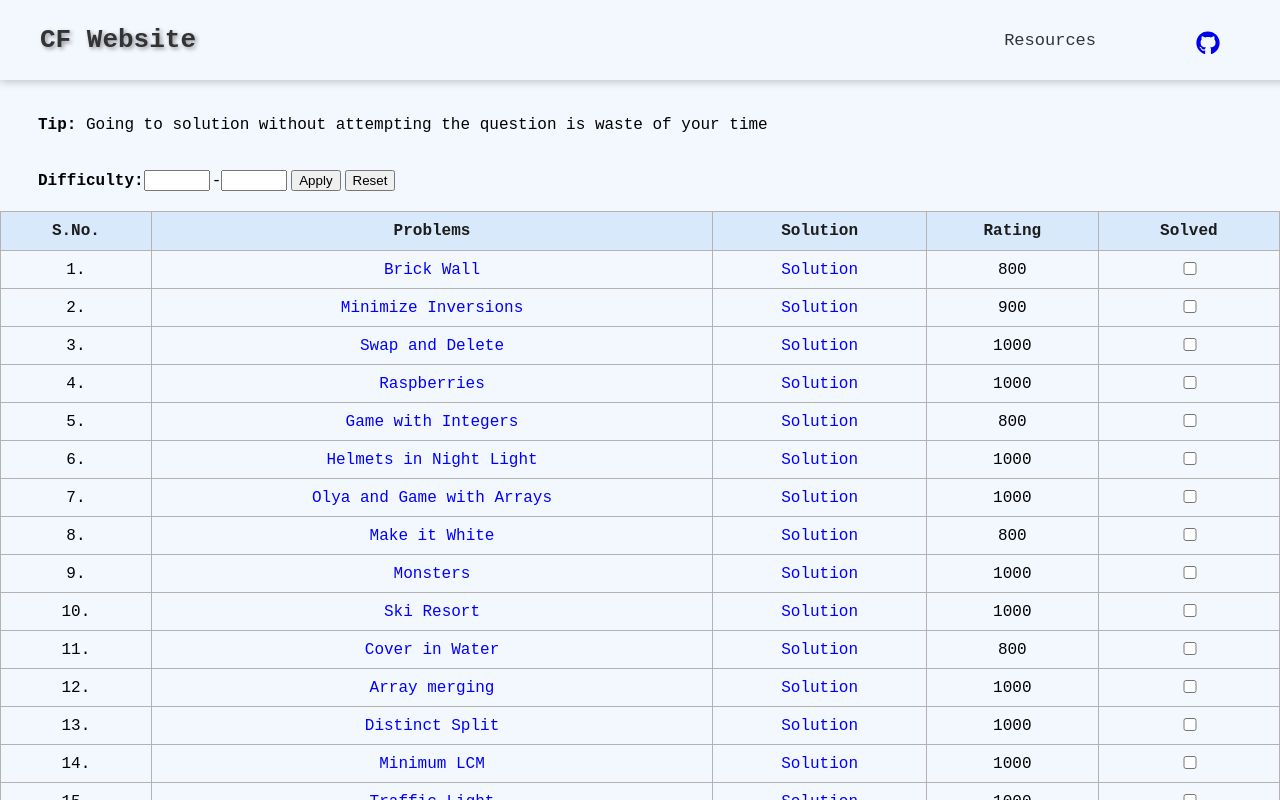
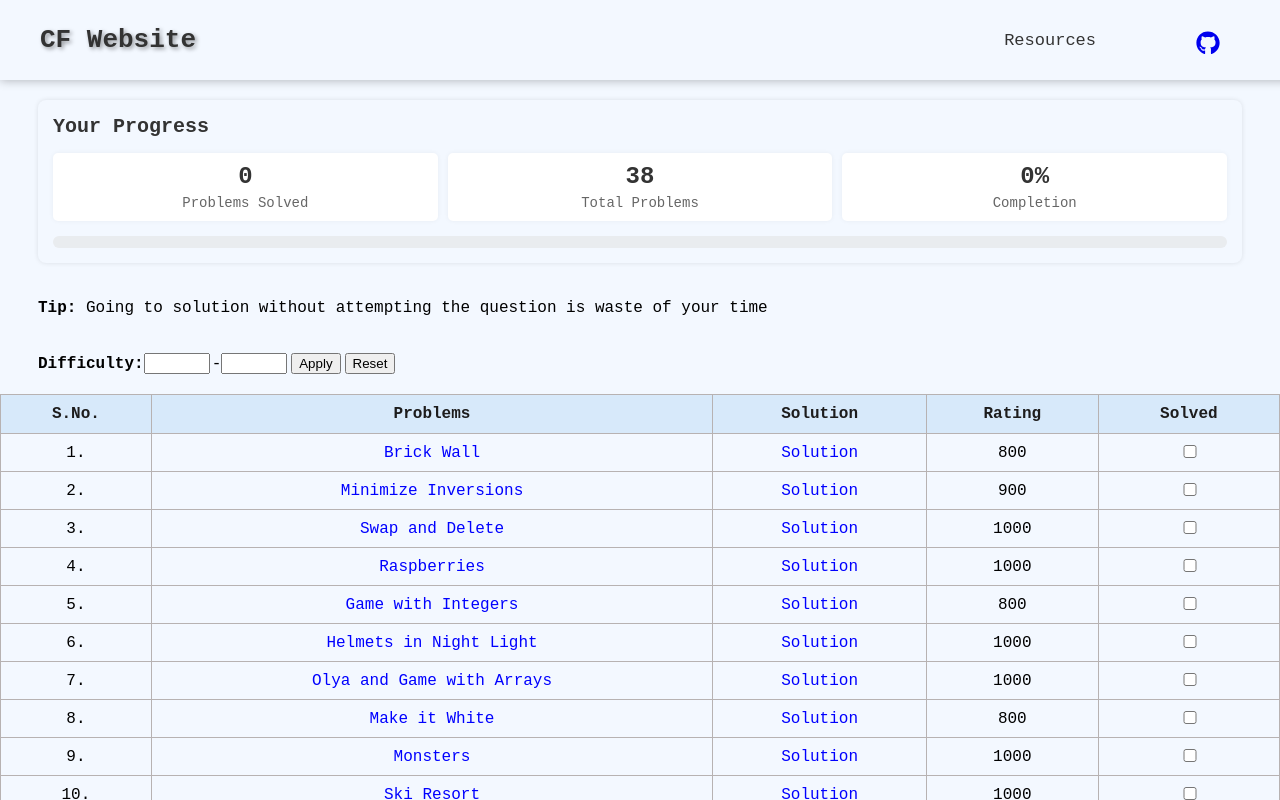
Before and after one commit to Alokzh/CF-Website, a React (Vite) app: page / in a window 1280 px wide. Shown: the top 800 px of the page. Built offline with nearby package versions, Linux system fonts and the light colour scheme.

Commit message:
Implement progress tracking

```diff
--- a/src/App.css
+++ b/src/App.css
@@ -148,13 +148,79 @@ input {
 
 @media screen and (max-width: 768px) {
   .navbar .logo {
-      margin-left: 4px;
+    margin-left: 4px;
   }
 
   .navbar .links {
-      margin-left: 18px;
+    margin-left: 18px;
   }
   .footer {
-      min-width: 420px;
+    min-width: 420px;
   }
 }
+
+.progress-dashboard {
+  background: rgb(243, 248, 255);
+  margin: 0 38px 20px 38px;
+  padding: 15px;
+  border-radius: 8px;
+  box-shadow: 0 0 5px rgba(0, 0, 0, 0.1);
+}
+
+.progress-dashboard h2 {
+  font-size: 20px;
+  margin-top: 0;
+  margin-bottom: 15px;
+  color: #333;
+}
+
+.stats-container {
+  display: flex;
+  justify-content: space-between;
+  margin-bottom: 15px;
+}
+
+.stat-box {
+  flex: 1;
+  padding: 10px;
+  text-align: center;
+  background: white;
+  margin: 0 5px;
+  border-radius: 5px;
+  box-shadow: 0 0 5px rgba(0, 0, 0, 0.05);
+}
+
+.stat-box:first-child {
+  margin-left: 0;
+}
+
+.stat-box:last-child {
+  margin-right: 0;
+}
+
+.stat-value {
+  font-size: 24px;
+  font-weight: bold;
+  color: #333;
+}
+
+.stat-label {
+  font-size: 14px;
+  color: #666;
+  margin-top: 5px;
+}
+
+.progress-bar-container {
+  width: 100%;
+  height: 12px;
+  background: #e9ecef;
+  border-radius: 6px;
+  overflow: hidden;
+}
+
+.progress-bar {
+  height: 100%;
+  background: linear-gradient(90deg, #51cf66, #339af0);
+  border-radius: 6px;
+  transition: width 0.3s ease;
+}
--- a/src/pages/Home.tsx
+++ b/src/pages/Home.tsx
@@ -15,6 +15,11 @@ const Home: React.FC = () => {
   const [maxRating, setMaxrating] = useState<number>();
   const [filterApllied, setFilterApplied] = useState<boolean>(false);
   const [currentPage, setCurrentPage] = useState<number>(1);
+  const [progressStats, setProgressStats] = useState({
+    total: 0,
+    solved: 0,
+    percentage: 0,
+  });
   const problemsPerPage: number = 20;
 
   useEffect(() => {
@@ -25,30 +30,47 @@ const Home: React.FC = () => {
 
     fetch("/db.json")
       .then((res) => res.json())
-            .then((data) => setProblems(data))
+      .then((data) => {
+        setProblems(data);
+        updateProgressStats(
+          data,
+          savedSolvedProblems ? JSON.parse(savedSolvedProblems) : []
+        );
+      })
       .catch((error) => console.error("Error fetching problems:", error));
   }, []);
 
+  const updateProgressStats = (allProblems: Problem[], solved: number[]) => {
+    const total = allProblems.length;
+    const solvedCount = solved.length;
+    const percentage = total > 0 ? Math.round((solvedCount / total) * 100) : 0;
+
+    setProgressStats({
+      total,
+      solved: solvedCount,
+      percentage,
+    });
+  };
+
   const handleCheckbox = (id: number) => {
     const index = solvedProblems.indexOf(id);
+    let updatedSolvedProblems;
+
     if (index === -1) {
-            const updatedSolvedProblems = [...solvedProblems, id];
+      updatedSolvedProblems = [...solvedProblems, id];
+    } else {
+      updatedSolvedProblems = [
+        ...solvedProblems.slice(0, index),
+        ...solvedProblems.slice(index + 1),
+      ];
+    }
+
     setSolvedProblems(updatedSolvedProblems);
     localStorage.setItem(
       "solvedProblems",
       JSON.stringify(updatedSolvedProblems)
     );
-        } else {
-            const updatedSolvedProblems = [
-                ...solvedProblems.slice(0, index),
-                ...solvedProblems.slice(index + 1),
-            ];
-            setSolvedProblems(updatedSolvedProblems);
-            localStorage.setItem(
-                "solvedProblems",
-                JSON.stringify(updatedSolvedProblems)
-            );
-        }
+    updateProgressStats(problems, updatedSolvedProblems);
   };
 
   const handleminRating = (event: React.ChangeEvent<HTMLInputElement>) => {
@@ -83,8 +105,7 @@ const Home: React.FC = () => {
     typeof maxRating === "number"
   ) {
     filteredProblems = problems.filter(
-            (problem) =>
-                problem.rating >= minRating && problem.rating <= maxRating
+      (problem) => problem.rating >= minRating && problem.rating <= maxRating
     );
   }
 
@@ -97,25 +118,41 @@ const Home: React.FC = () => {
 
   return (
     <div className="container">
+      <div className="progress-dashboard">
+        <h2>Your Progress</h2>
+        <div className="stats-container">
+          <div className="stat-box">
+            <div className="stat-value">{progressStats.solved}</div>
+            <div className="stat-label">Problems Solved</div>
+          </div>
+          <div className="stat-box">
+            <div className="stat-value">{progressStats.total}</div>
+            <div className="stat-label">Total Problems</div>
+          </div>
+          <div className="stat-box">
+            <div className="stat-value">{progressStats.percentage}%</div>
+            <div className="stat-label">Completion</div>
+          </div>
+        </div>
+        <div className="progress-bar-container">
+          <div
+            className="progress-bar"
+            style={{ width: `${progressStats.percentage}%` }}
+          ></div>
+        </div>
+      </div>
+
       <p style={{ marginLeft: "38px" }}>
-                <strong>Tip:</strong> Going to solution without attempting the
-                question is waste of your time
+        <strong>Tip:</strong> Going to solution without attempting the question
+        is waste of your time
       </p>
       <br />
-            <div style={{marginLeft:"38px"}}>
+      <div style={{ marginLeft: "38px" }}>
         <label>
           <strong> Difficulty:</strong>
-                    <input
-                        type="number"
-                        value={minRating}
-                        onChange={handleminRating}
-                    />
+          <input type="number" value={minRating} onChange={handleminRating} />
           -
-                    <input
-                        type="number"
-                        value={maxRating}
-                        onChange={handlemaxRating}
-                    />
+          <input type="number" value={maxRating} onChange={handlemaxRating} />
         </label>
         <button onClick={applyFilter}>Apply</button>
         <button onClick={resetFilter}>Reset</button>
@@ -136,9 +173,7 @@ const Home: React.FC = () => {
             <tr
               key={problem.id}
               style={{
-                                backgroundColor: solvedProblems.includes(
-                                    problem.id
-                                )
+                backgroundColor: solvedProblems.includes(problem.id)
                   ? "lightgreen"
                   : "",
               }}
@@ -170,9 +205,7 @@ const Home: React.FC = () => {
               <td>
                 <input
                   type="checkbox"
-                                    checked={solvedProblems.includes(
-                                        problem.id
-                                    )}
+                  checked={solvedProblems.includes(problem.id)}
                   onChange={() => {
                     handleCheckbox(problem.id);
                   }}
```
Lines whose indentation alone changed are shown as unchanged.
